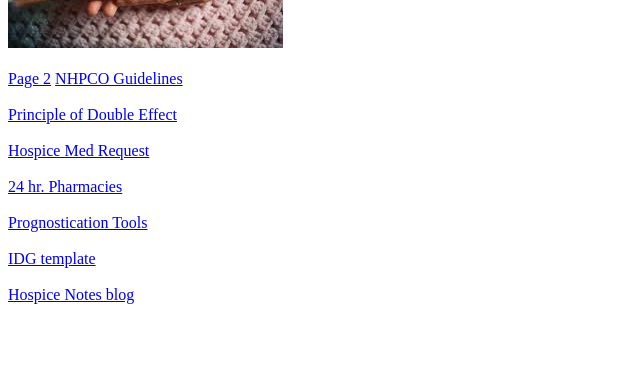
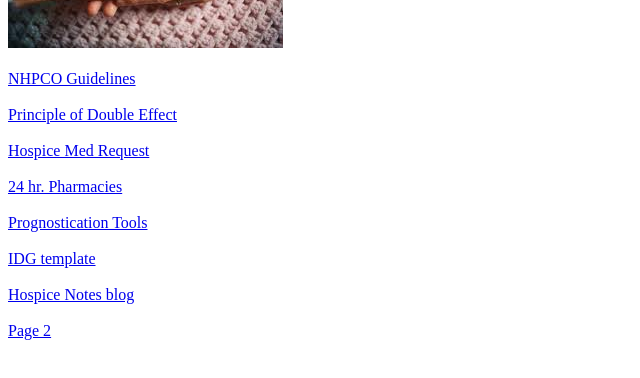
Before and after one commit to cpdunbar/schospice, a plain HTML site: page index.html in a window 1280 px wide. Shown: the part 302-680 px from the top of the page, without its empty margins (0-640 px from the left). Drawn offline with Linux system fonts and the light colour scheme.

Commit message:
change page two menu choice

```diff
--- a/index.html
+++ b/index.html
@@ -15,7 +15,7 @@
 
 <img src='img/hands.jpg'><br><br>
 
-<a href="Page-2">Page 2</a>
+
 
 
 <!-- MENU -->
@@ -38,7 +38,9 @@
 
 <!-- External Link to cpdunbar site -->
 
-<a href="http://www.cpdunbar.com"> Hospice Notes blog </a>
+<a href="http://www.cpdunbar.com"> Hospice Notes blog </a><br><br>
+
+<a href="Page-2">Page 2</a><br><br>
 
 </body>
 </html>
```
